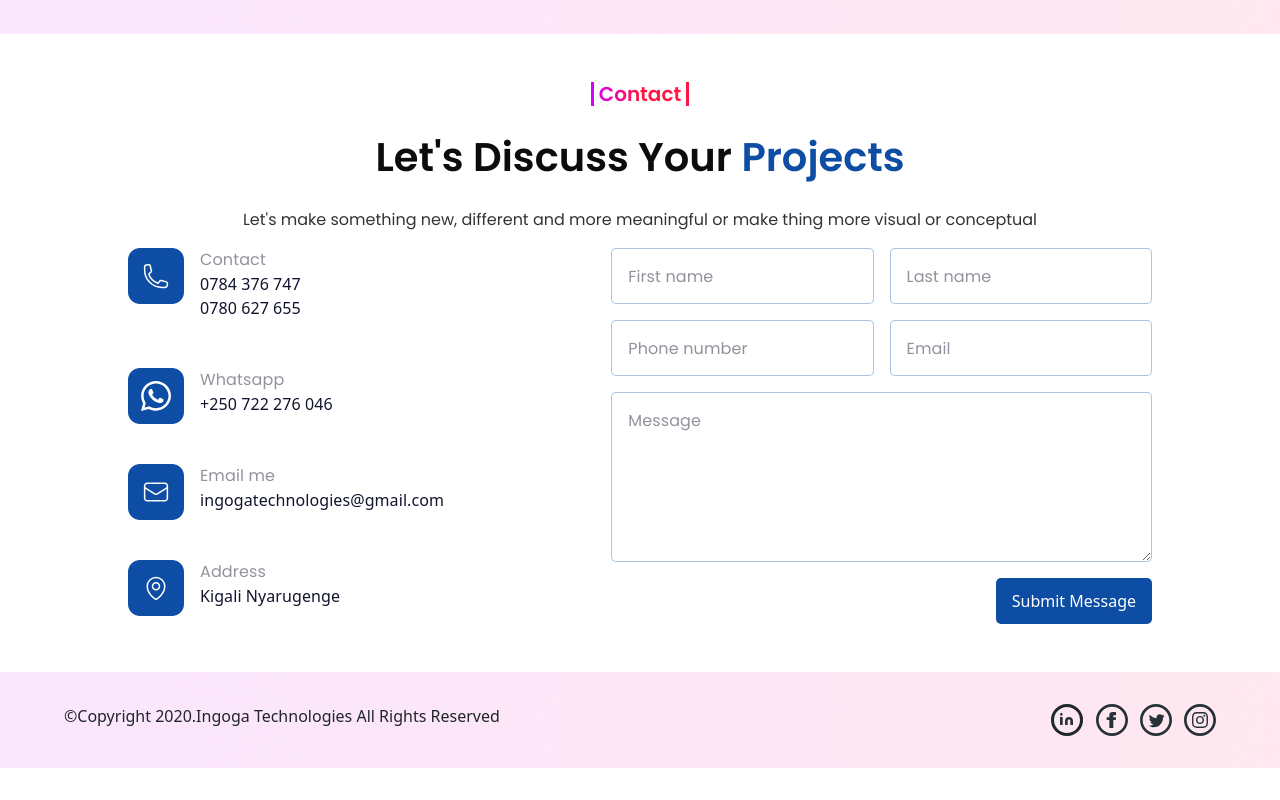
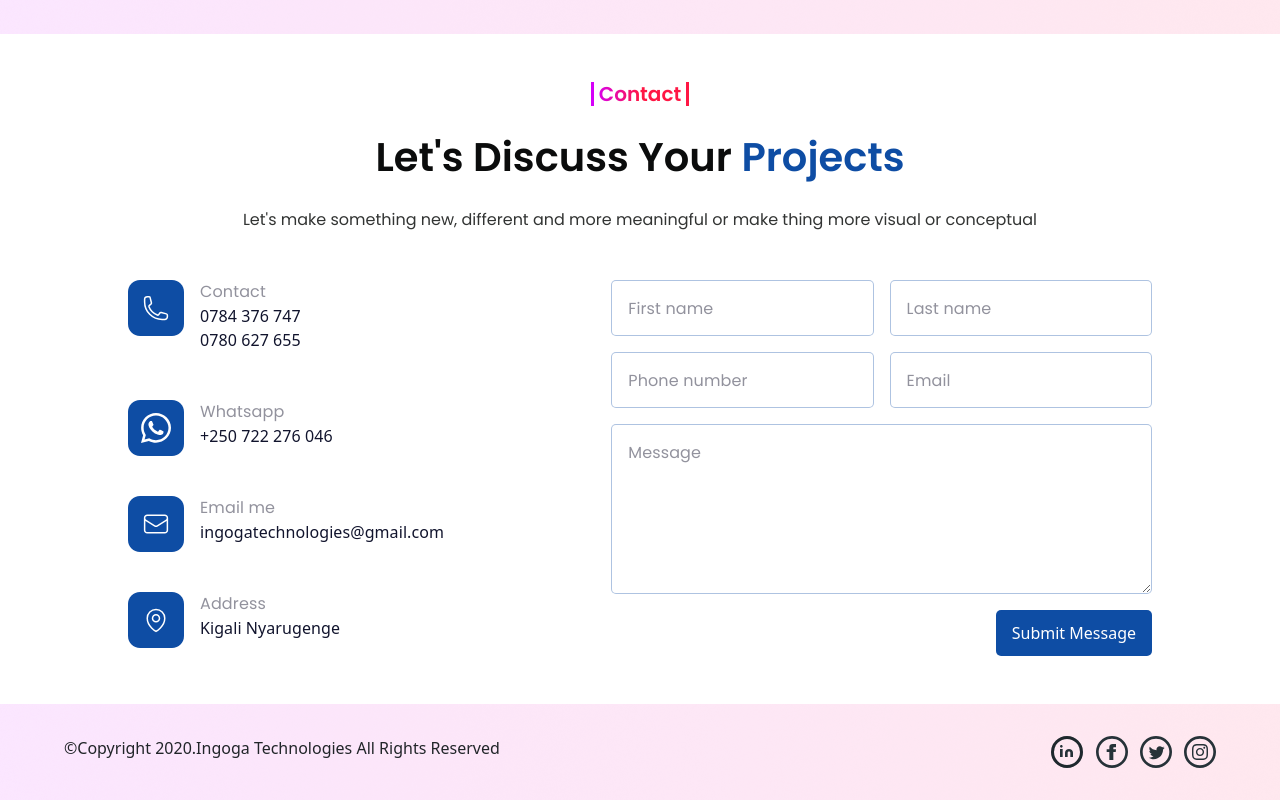
Before and after one commit to Peace-Ishimwe/Ingoga-Technologies, a website: page index.html in a window 1280 px wide. Shown: the part 2049-2849 px from the top of the page. Before the commit the page ends 2817 px from the top, so only its background shows below. Drawn offline with nearby package versions, Linux system fonts and the light colour scheme.

Commit message:
added new features

```diff
--- a/index.html
+++ b/index.html
@@ -215,7 +215,7 @@
           more visual or conceptual
         </p>
       </div>
-      <div class="form-info">
+      <div class="form-info mt-5">
         <div class="info">
           <div class="inform">
             <div class="icons">
```
